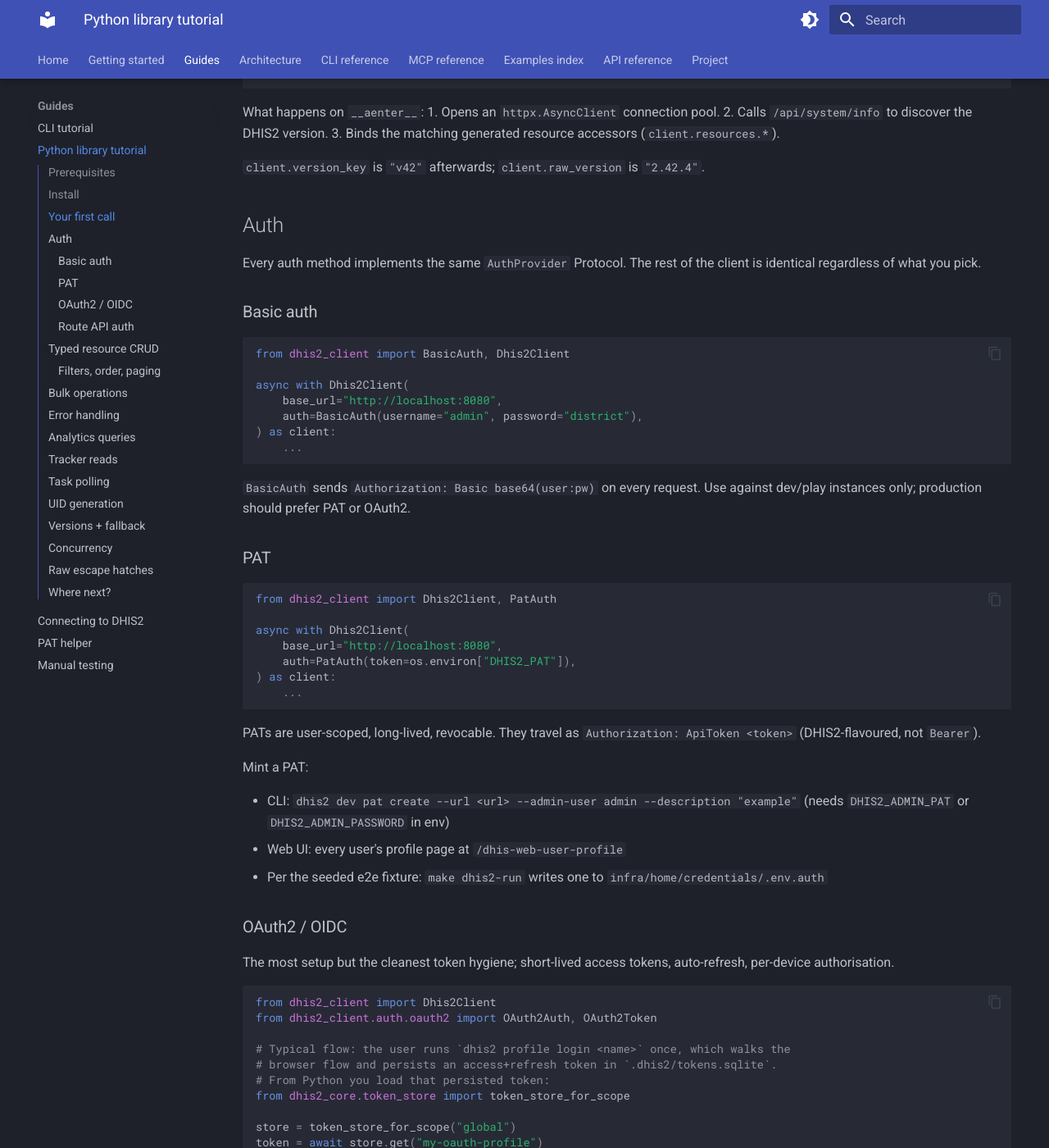
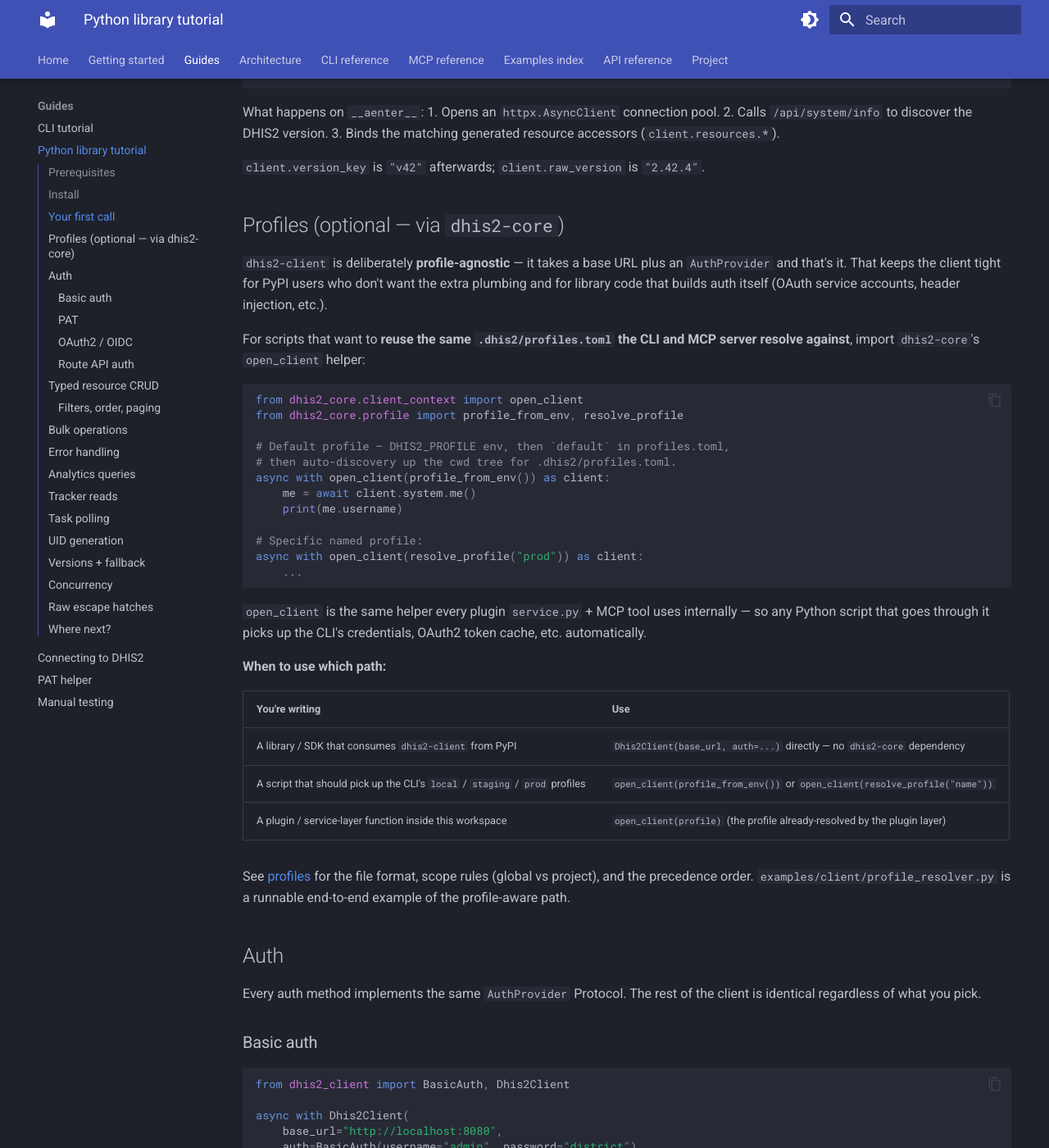
Before and after one commit to winterop-com/dhis2-utils, an MkDocs documentation site: the page built from docs/guides/client-tutorial.md, in a window 1280 px wide and 1400 px high, scrolled down 1635 px. Shown: the whole window at 82% size. Built offline with MkDocs 1.6.1 and Material for MkDocs 9.7.7, drawn with Linux system fonts in a browser that asks for light colours.

Commit message:
docs(client-tutorial): explain the profile-agnostic split + how to opt into profiles (#87)
Gap flagged during review — the client tutorial covered
`Dhis2Client(base_url, auth=...)` but never mentioned that profile
support exists on the library side too.

`dhis2-client` stays deliberately profile-agnostic (by design, for PyPI
users + library code that builds auth itself). Profile resolution,
TOML discovery, and OAuth2 token caching all live in `dhis2-core` and
surface through `open_client(profile)` — the same helper every plugin
service and MCP tool uses internally.

New "Profiles (optional — via `dhis2-core`)" section in the client
tutorial, inserted right after "Your first call" and before "Auth".
Covers:

- Why the split exists (pure client vs core)
- `open_client(profile_from_env())` for default-profile scripts
- `open_client(resolve_profile(name))` for named profiles
- A "which path to use" matrix: library SDK vs script vs plugin
- Cross-refs to `docs/architecture/profiles.md` and the existing
  `examples/client/profile_resolver.py` runnable example

````diff
--- a/docs/guides/client-tutorial.md
+++ b/docs/guides/client-tutorial.md
@@ -67,6 +67,39 @@ What happens on `__aenter__`:
 3. Binds the matching generated resource accessors (`client.resources.*`).
 
 `client.version_key` is `"v42"` afterwards; `client.raw_version` is `"2.42.4"`.
+
+## Profiles (optional — via `dhis2-core`)
+
+`dhis2-client` is deliberately **profile-agnostic** — it takes a base URL plus an `AuthProvider` and that's it. That keeps the client tight for PyPI users who don't want the extra plumbing and for library code that builds auth itself (OAuth service accounts, header injection, etc.).
+
+For scripts that want to **reuse the same `.dhis2/profiles.toml` the CLI and MCP server resolve against**, import `dhis2-core`'s `open_client` helper:
+
+```python
+from dhis2_core.client_context import open_client
+from dhis2_core.profile import profile_from_env, resolve_profile
+
+# Default profile — DHIS2_PROFILE env, then `default` in profiles.toml,
+# then auto-discovery up the cwd tree for .dhis2/profiles.toml.
+async with open_client(profile_from_env()) as client:
+    me = await client.system.me()
+    print(me.username)
+
+# Specific named profile:
+async with open_client(resolve_profile("prod")) as client:
+    ...
+```
+
+`open_client` is the same helper every plugin `service.py` + MCP tool uses internally — so any Python script that goes through it picks up the CLI's credentials, OAuth2 token cache, etc. automatically.
+
+**When to use which path:**
+
+| You're writing | Use |
+| --- | --- |
+| A library / SDK that consumes `dhis2-client` from PyPI | `Dhis2Client(base_url, auth=...)` directly — no `dhis2-core` dependency |
+| A script that should pick up the CLI's `local` / `staging` / `prod` profiles | `open_client(profile_from_env())` or `open_client(resolve_profile("name"))` |
+| A plugin / service-layer function inside this workspace | `open_client(profile)` (the profile already-resolved by the plugin layer) |
+
+See [profiles](../architecture/profiles.md) for the file format, scope rules (global vs project), and the precedence order. `examples/client/profile_resolver.py` is a runnable end-to-end example of the profile-aware path.
 
 ## Auth
 
````
